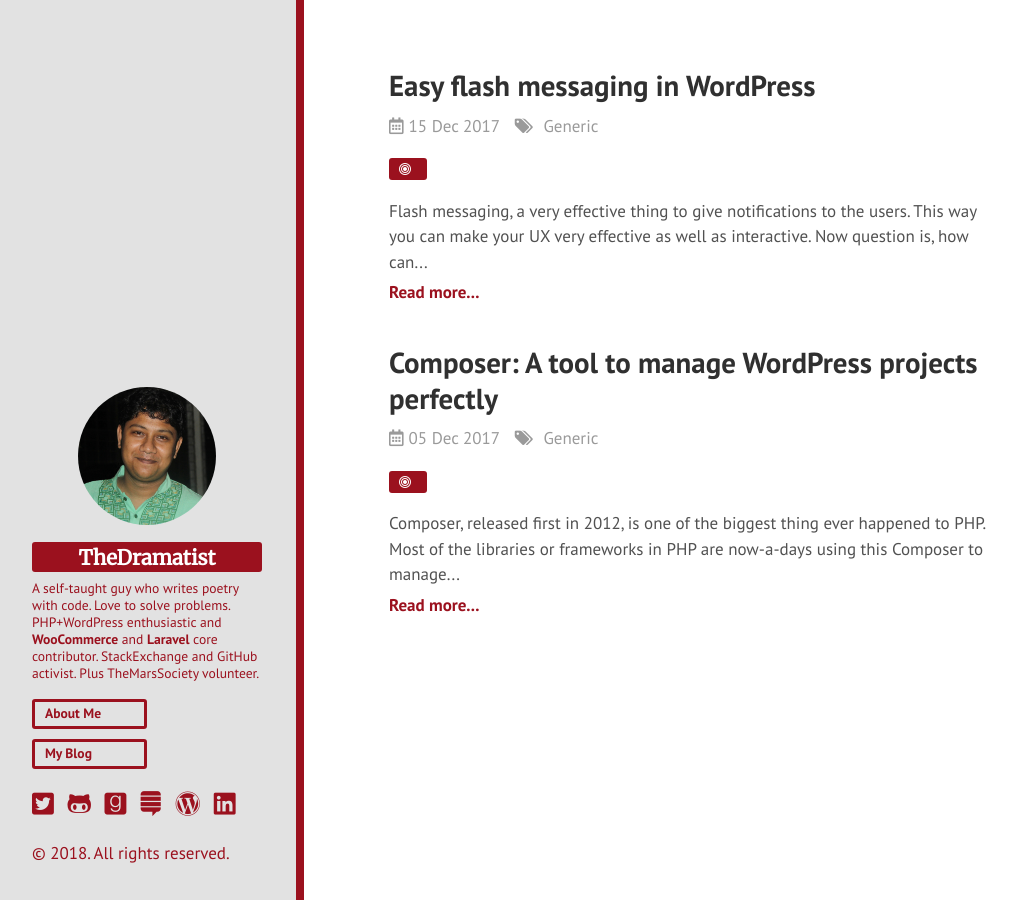
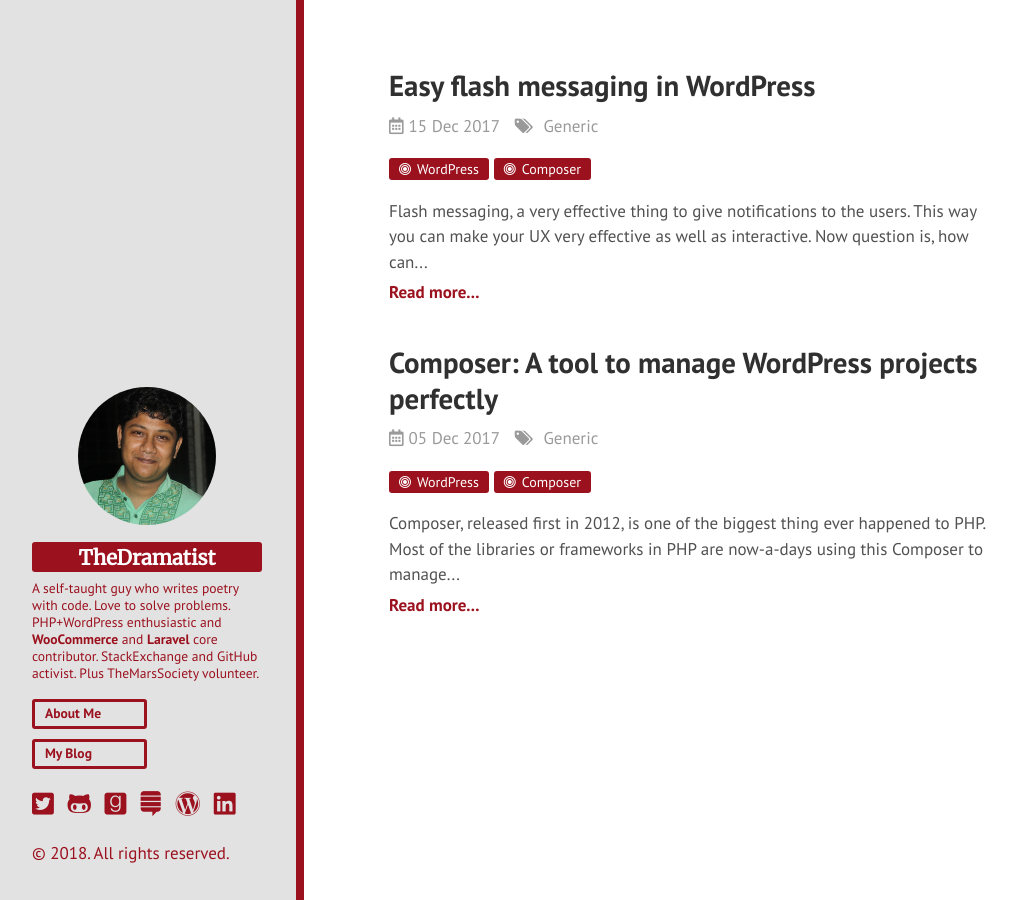
Before and after one commit to khanrn/codemascot.github.io, a Jekyll site: the page built from blog/category/generic.html, in a window 1280 px wide. Shown: the whole page, without its empty margins (2-1019 px from the left). Built offline with Jekyll 4.4.1, drawn with Linux system fonts in a browser that asks for light colours; nearby versions of some CDN libraries; some web fonts are replaced; Markdown is read by kramdown in place of the engine named in the settings.

Commit message:
Topics Fix

```diff
--- a/_layouts/category.html
+++ b/_layouts/category.html
@@ -16,8 +16,8 @@
 	{% endunless %}
 	</span>
 
-	{% unless page.topics == empty %}
-	  <div class="topics"><span>{{ page.topics | split: " | " | join: "</span><span>" }}</span></div>
+	{% unless post.topics == empty %}
+	  <div class="topics"><span>{{ post.topics | split: " | " | join: "</span><span>" }}</span></div>
 	{% endunless %}
 
     {{ post.content | strip_html | truncatewords:30 }}
```
